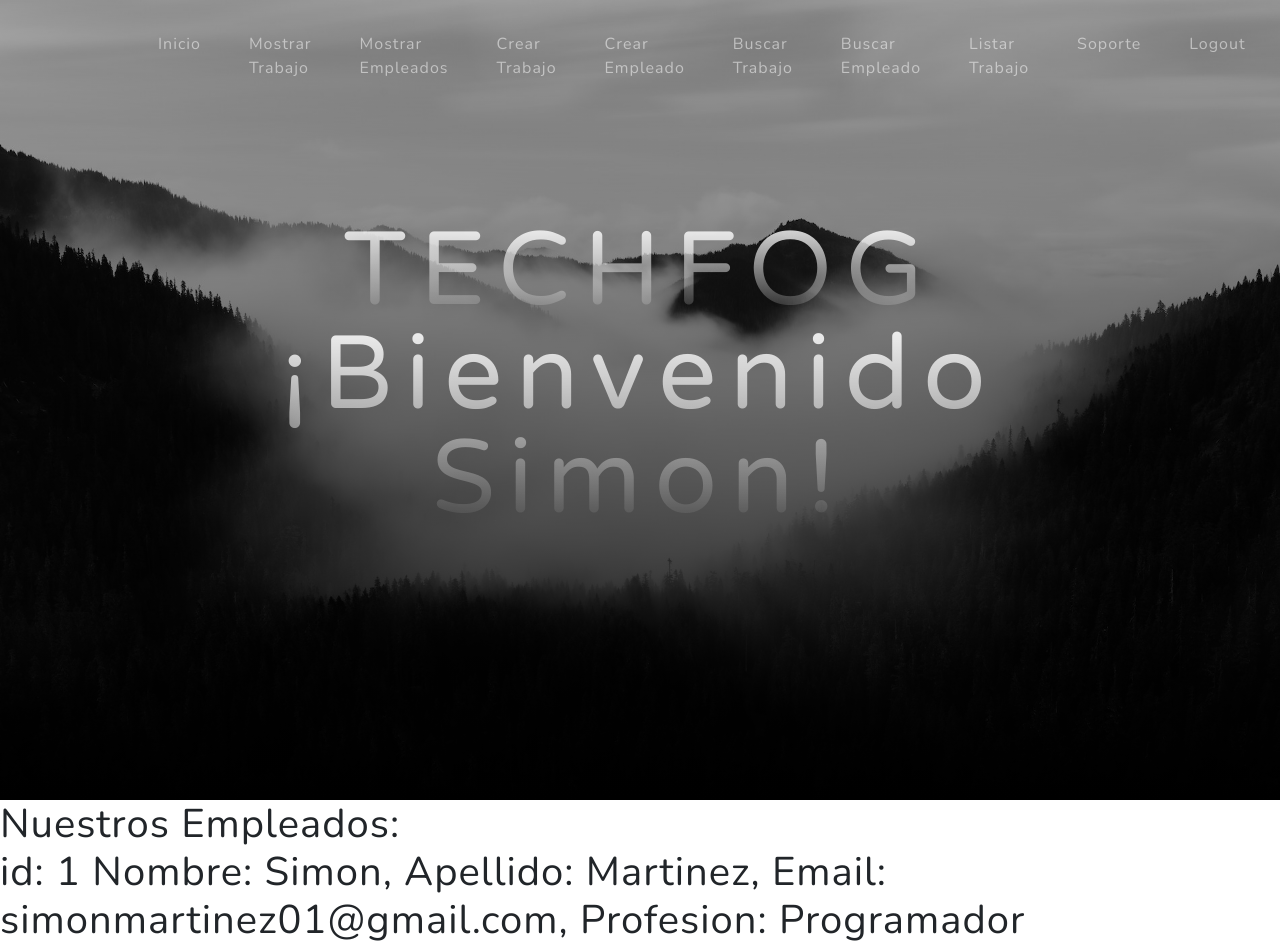
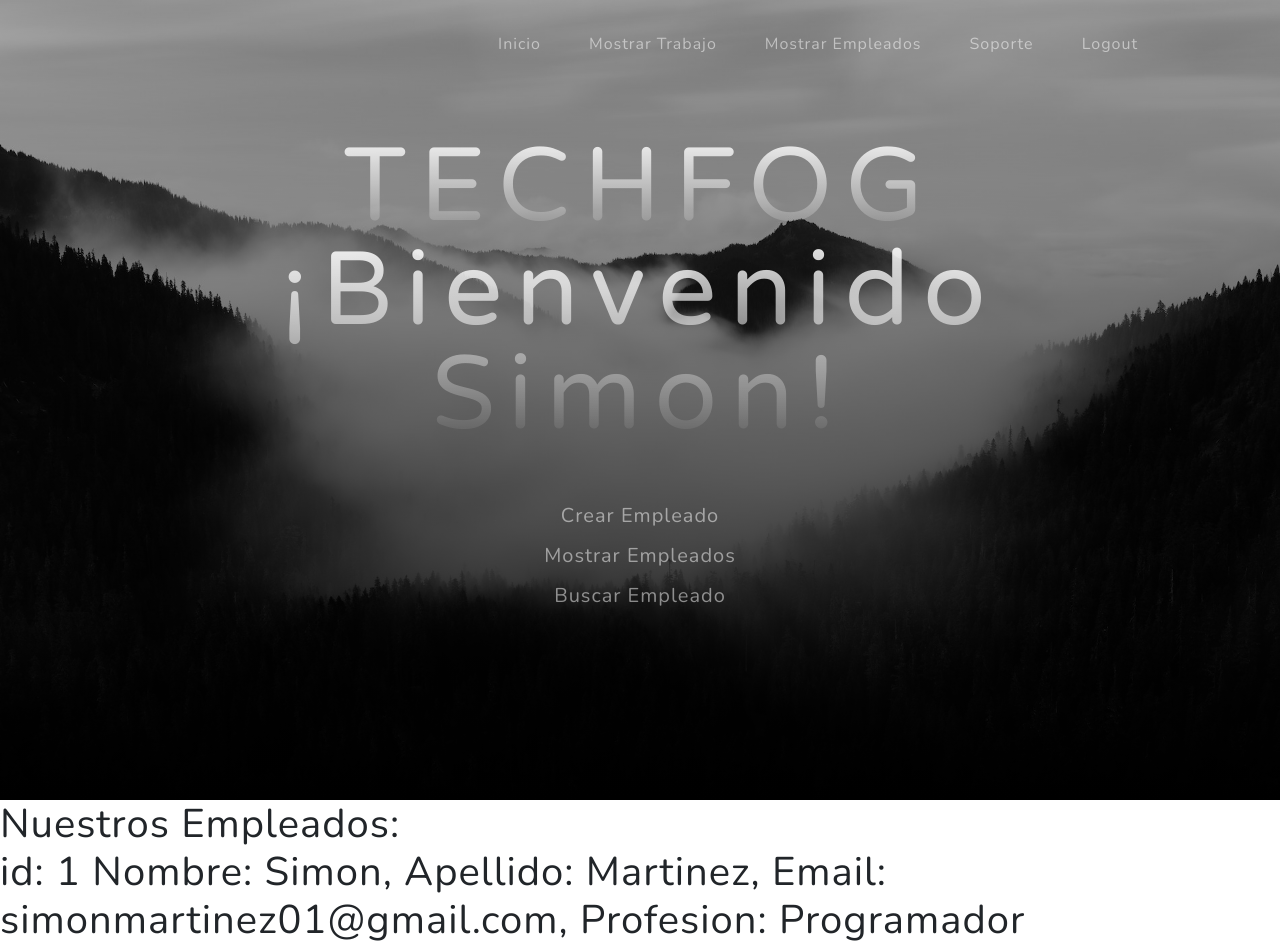
Before and after one commit to Simon-Martines/Entrega1-Martinez, a Django app: page /mostrar_empleado/ in a window 1280 px wide. Shown: the top 946 px of the page. Run offline with Django 4.2, Linux system fonts and the light colour scheme; a user stored in the database is signed in; data comes from the database, SQL or seed files in the repository; some libraries are stand-ins or nearby versions.

Commit message:
lo que quieras

```diff
--- a/MiApp2/Templates/MiApp2/index.html
+++ b/MiApp2/Templates/MiApp2/index.html
@@ -36,11 +36,6 @@
                         {% if request.user.is_authenticated %}
                         <li class="nav-item"><a class="nav-link" href="{% url 'Mostrar Trabajo' %}">Mostrar Trabajo</a>
                         <li class="nav-item"><a class="nav-link" href="{% url 'Mostrar Empleados' %}"> Mostrar Empleados</a>
-                        <li class="nav-item"><a class="nav-link" href="{% url 'Crear Trabajo' %}"> Crear Trabajo</a>
-                        <li class="nav-item"><a class="nav-link" href="{% url 'Crear Empleado' %}"> Crear Empleado</a>
-                        <li class="nav-item"><a class="nav-link" href="{% url 'Buscar Trabajo' %}"> Buscar Trabajo</a>
-                        <li class="nav-item"><a class="nav-link" href="{% url 'Buscar Empleado' %}"> Buscar Empleado</a>
-                        <li class="nav-item"><a class="nav-link" href="{% url 'List' %}"> Listar Trabajo</a>
                         <li class="nav-item"><a class="nav-link" href="{% url 'Soporte' %}"> Soporte</a>
                         <li class="nav-item"><a class="nav-link" href="{% url 'Logout' %}"> Logout</a>
                         {% else %}
--- a/MiApp2/Templates/MiApp2/mostrar_empleados.html
+++ b/MiApp2/Templates/MiApp2/mostrar_empleados.html
@@ -5,6 +5,16 @@
 {% block title %}
     Mostrar Empleados
 {% endblock title %}
+
+{% block codigo_fatal %}
+                    <ul class="navbar-nav ms-auto">
+                        {% if request.user.is_authenticated %}
+                        <li class="nav-item"><a class="nav-link" href="{% url 'Crear Empleado' %}"> Crear Empleado</a>
+                        <li class="nav-item"><a class="nav-link" href="{% url 'Mostrar Empleados' %}"> Mostrar Empleados</a>
+                        <li class="nav-item"><a class="nav-link" href="{% url 'Buscar Empleado' %}"> Buscar Empleado</a>
+                        {% endif %}
+                    </ul>
+{% endblock %}
 
 {% block codigo_fatal2 %}
     <h1>Nuestros Empleados:</1>
```
Also changed, not shown: MiApp2/Templates/MiApp2/empleados.html (+12 -0 lines), MiApp2/Templates/MiApp2/trabajo.html (+11 -0 lines).
